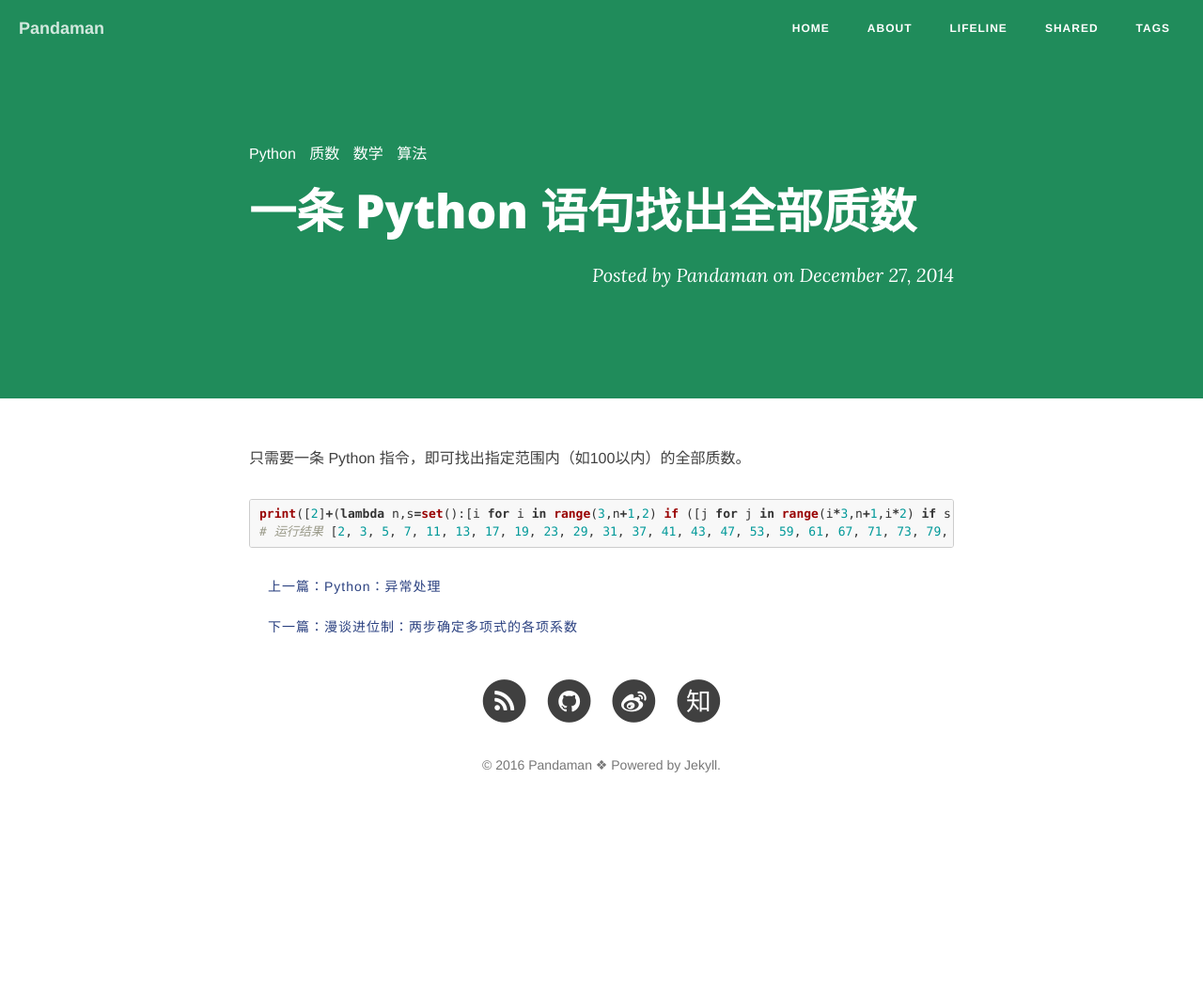
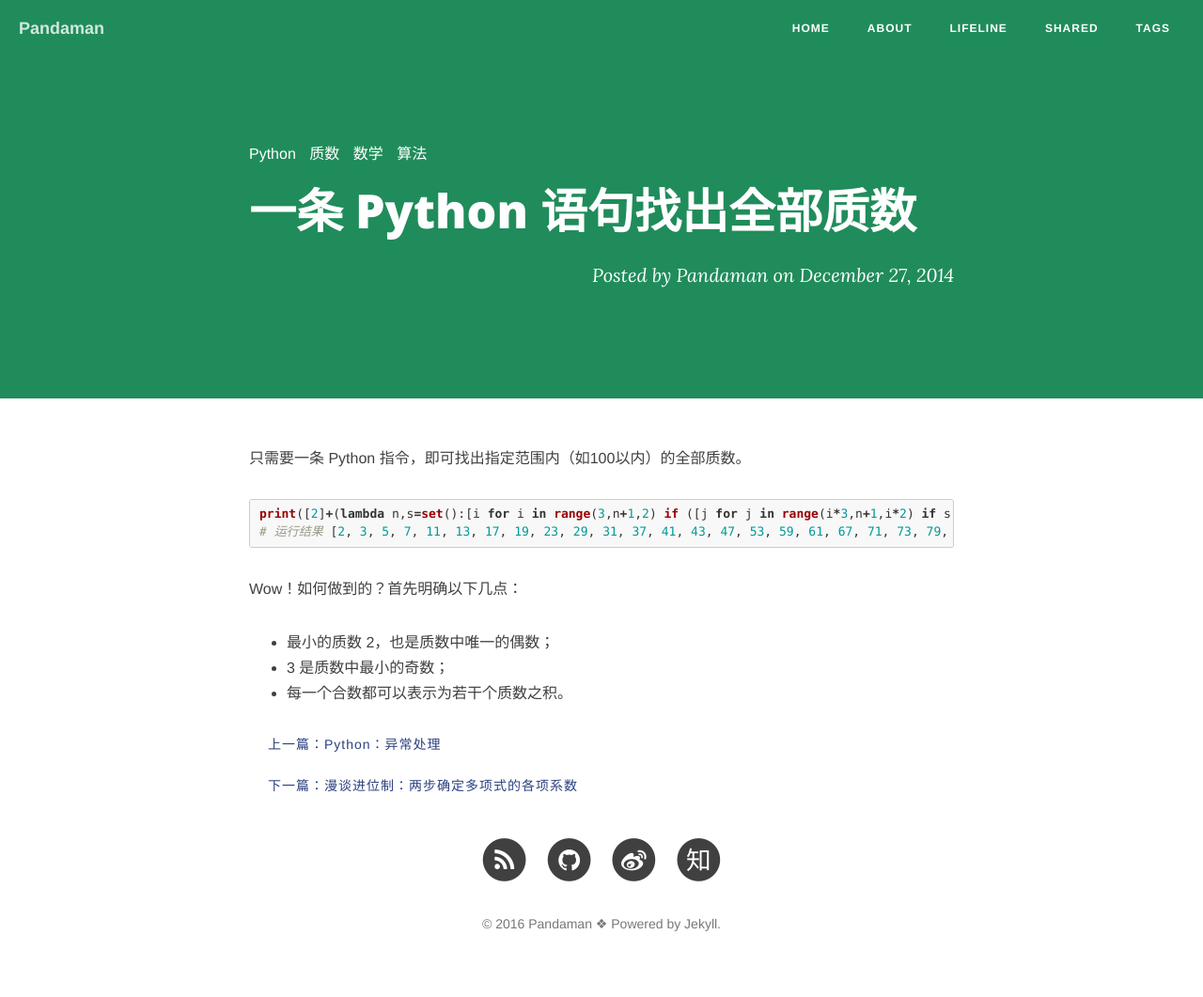
Before and after one commit to ceares/ceares.github.io, a Jekyll site: the page built from _posts/2014-12-27-prime.md, in a window 1280 px wide. Shown: the whole page at 94% size. Built offline with Jekyll 4.4.1, drawn with Linux system fonts in a browser that asks for light colours; nearby versions of some CDN libraries; comment, search, counter and statistics services are not loaded; before the commit the page ends 900 px from its top, so only the background shows below that.

Commit message:
from sp3

````diff
--- a/_posts/2014-12-27-prime.md
+++ b/_posts/2014-12-27-prime.md
@@ -14,3 +14,9 @@ print([2]+(lambda n,s=set():[i for i in range(3,n+1,2) if ([j for j in range(i*3
 # 运行结果
 [2, 3, 5, 7, 11, 13, 17, 19, 23, 29, 31, 37, 41, 43, 47, 53, 59, 61, 67, 71, 73, 79, 83, 89, 97]
 ```
+
+Wow！如何做到的？首先明确以下几点：
+
+- 最小的质数 2，也是质数中唯一的偶数；
+- 3 是质数中最小的奇数；
+- 每一个合数都可以表示为若干个质数之积。
````
Also changed, not shown: _posts/2015-2-1-RegExp.md (+0 -2 lines).
